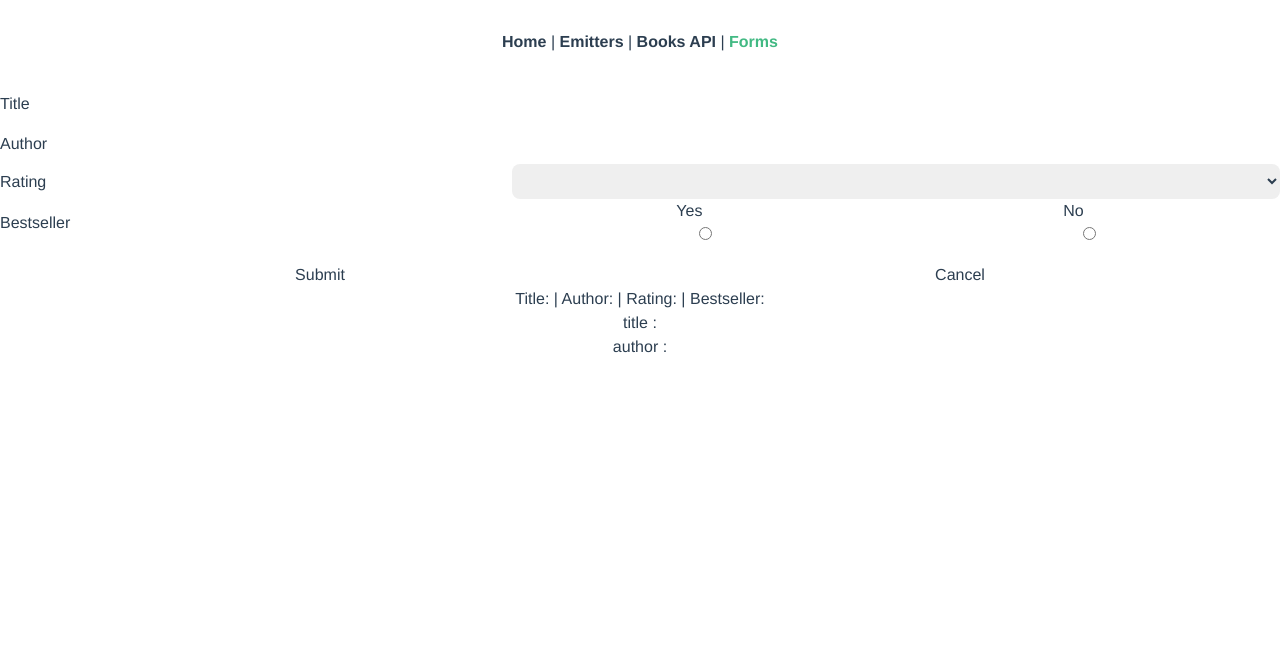
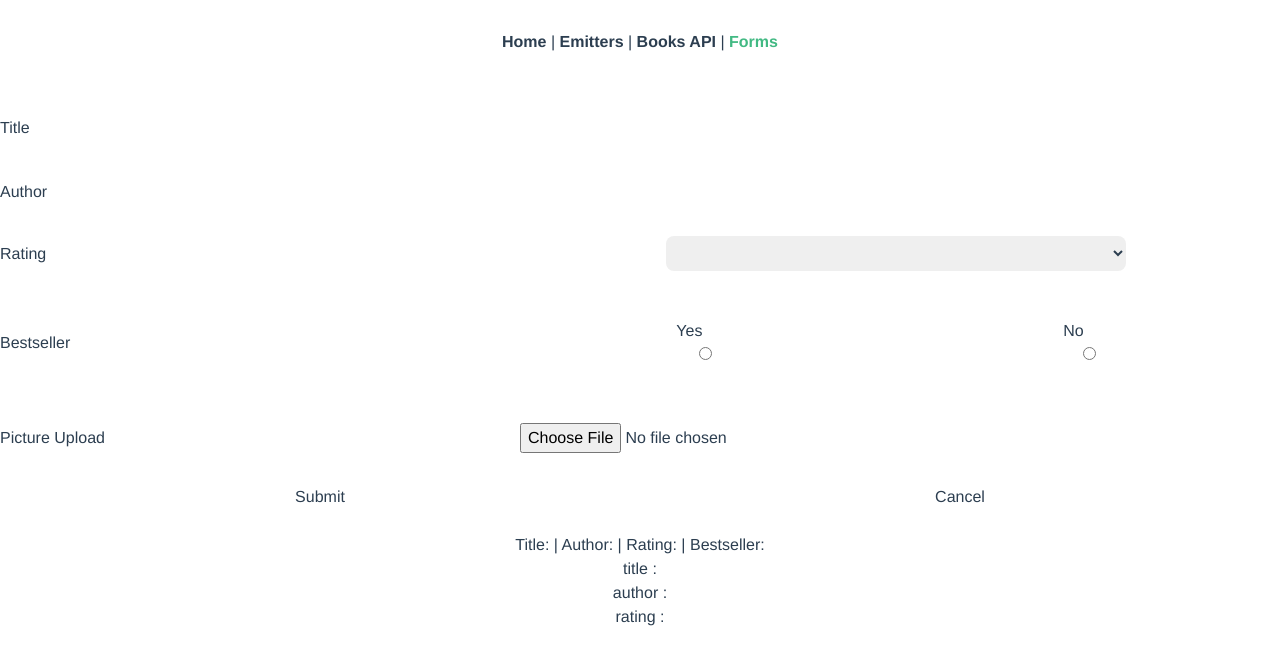
Before and after one commit to phmx17/VUE-composition-api, a Vue app: page /forms in a window 1280 px wide. Shown: the top 664 px of the page. Built offline with nearby package versions, Linux system fonts and the light colour scheme.

Commit message:
add image upload in frontend and backend; add check for rating required

```diff
--- a/package.json
+++ b/package.json
@@ -8,6 +8,7 @@
     "lint": "vue-cli-service lint"
   },
   "dependencies": {
+    "axios": "^1.4.0",
     "core-js": "^3.8.3",
     "vue": "^3.2.13",
     "vue-router": "^4.2.4"
--- a/src/views/Forms.vue
+++ b/src/views/Forms.vue
@@ -2,7 +2,7 @@
   <div v-if="submitSuccess" @click="modalDismiss" class="modal flex flex-col justify-center w-full ">
     <h1 class="text-8xl text-amber-50 block ">Submission Successful</h1>
   </div>
-  <form class="max-w-2xl bg-amber-100 h-96 mx-auto p-8 my-8 flex flex-col justify-around items-start rounded-2xl">
+  <form @submit.prevent="" class="max-w-2xl bg-amber-100 mx-auto p-8 my-8 flex flex-col justify-around items-start rounded-2xl">
     <div class="formControl" >
       <label>Title</label>
       <div class="validation">
@@ -14,11 +14,13 @@
       <label>Author</label>
       <div class="validation">
         <p v-if="validationErrors.author">{{validationErrors.author[0]}}</p>
-        <input v-model="author" type="email" />
+        <input v-model="author" type="text" />
       </div>
     </div>
     <div class="formControl">
       <label>Rating</label>
+      <div class="validation">
+        <p v-if="validationErrors.title">{{validationErrors.rating}}</p>
         <select v-model="rating">
           <option value="1" >1</option>
           <option value="2" >2</option>
@@ -26,6 +28,7 @@
           <option value="4" >4</option>
           <option value="5" >5</option>
         </select>
+      </div>
     </div>
     <div class="formControl">
       <label>Bestseller</label>
@@ -40,13 +43,20 @@
         </div>
       </div>
     </div>
-  </form>
+    <div class="formControl">
+      <label>Picture Upload</label>
+      <div class="validation">
+        <div v-if="fileUploadErrors.length > 0">
+          <p v-for="(error, idx) in fileUploadErrors" :key="idx"><span>{{error}}</span></p>
+        </div>
+        <input type="file" @change="handleFileUpload" />
+      </div>
+    </div>
     <div class="formControl submitFC">
       <button @click="handleSubmitForm" class="block bg-white py-2 px-4 rounded-md">Submit</button>
       <button class="block bg-white py-2 px-4 rounded-md">Cancel</button>
     </div>
-
-
+  </form>
   <p>Title: {{title}} | Author: {{author}} | Rating: {{rating}} | Bestseller: {{bestseller}}</p>
   <div class="errorMessages">
     <ul>
@@ -58,6 +68,7 @@
 </template>
 
 <script setup>
+  // import axios from "axios";
   import {ref} from 'vue'
 
   const title = ref('')
@@ -65,44 +76,81 @@
   const rating = ref(null)
   const bestseller = ref('')
   const validationErrors = ref({
-    title: [], author: []
+    title: [], author: [], rating: ''
   })
   const submitSuccess = ref(false) // show submit modal
+  const imageFile = ref({})
+  const allowedFileSize = ref(8) // in Megabytes
+  const fileUploadErrors = ref([])
   const modalDismiss = () => {
     submitSuccess.value = false
   }
+  const handleFileUpload = (e) => {
+    fileUploadErrors.value = [] // reset for each submission attempt
+    if (!e.target.files[0]) return
+    const file = e.target.files[0]
+
+    if (Math.round(file.size / 1024 / 1024) < allowedFileSize.value) {
+      let fileSize = Math.round(file.size / 1024 / 1024)
+    } // allowed file size
+    else fileUploadErrors.value.push('file upload size exceeded')
+
+    let is_ValidFileType = ['jpg', 'jpeg', 'png', 'gif'].includes(file.name.toLowerCase().split('.').pop())
+    if (!is_ValidFileType) fileUploadErrors.value.push('invalid file type')
+
+    // if there are errors, display and return
+    if (fileUploadErrors.value.length > 0) {
+      // console.log('file upload errors: ',fileUploadErrors.value)
+      return
+    }
+    imageFile.value = file // transfer to ref
+  }
   const handleSubmitForm = async () => {
+    if (!rating.value) {
+      validationErrors.value.rating = 'Please Enter a Rating'
+      console.log('a rating is required')
+      return
+    }
     let is_bestselling
     bestseller.value == 'Yes'? is_bestselling = true : is_bestselling = false
 
-    const data = {
-      title: title.value,
-      author: author.value,
-      rating: rating.value,
-      is_bestselling
-    }
-    console.log('data before sending: ', data)
+    const formData = new FormData()
+    formData.append('title', title.value)
+    formData.append('author', author.value)
+    formData.append('is_bestselling', is_bestselling)
+    formData.append('rating', rating.value)
+    formData.append('file', imageFile.value)
+
     try {
       const response = await fetch('http://127.0.0.1:8000/books/api', {
         method: 'POST',
-        headers: {
-          'Content-Type': 'application/json',
-        },
-        body: JSON.stringify(data),
+        body: formData
+        // headers: {
+        //   'Content-Type': 'application/json', // not with formData, just with normal data obj
+        // },
+        // body: JSON.stringify(data),
       })
-
+    //   AXIOS in case somebody wants a progress bar. But the goddam 400 return without messages is wasting my time
+    //   const response = await axios('http://127.0.0.1:8000/books/api', {
+    //     method:'POST',
+    //     headers: {
+    //       'Content-Type': 'application/json',
+    //     },
+    //     data: data,
+    //   })
+    //   console.log('fuck axios')
+    //   if (response.error) console.log("reponse.error ", response.error)
       if (!response.ok) {
-        const postResponse = await response.json()
-        // console.log('error responses from server: ', postResponse)
-        validationErrors.value = postResponse
+        const postResponse = await response.json() // get the error messages from django
+        validationErrors.value = postResponse // populate and activate the errors in template
+        console.log(validationErrors.value)
         throw Error('404: failed to post data')
       }
       // no errors from server
       submitSuccess.value = true
-      validationErrors.value = {title: [], author: []} // reset otherwise error in template
+      validationErrors.value = {title: [], author: [], rating: []} // reset otherwise error in template
     } catch(err) {
       console.log(err.message)
-
     }
   }
 
@@ -115,7 +163,6 @@
   label {
     margin-right: 2em;
   }
-
   input {
     padding: .5em;
     border-radius: .5em;
@@ -131,6 +178,7 @@
     display: flex;
     justify-content: space-between;
     align-items: center;
+    margin: 1.5em 0
   }
   .radioFC {
     width: 60%;
@@ -162,6 +210,4 @@
     cursor: pointer;
   }
 
-
-
 </style>
```
Also changed, not shown: 1 other file (tests, documents, lock files or other folders). Lines whose indentation alone changed are shown as unchanged.
